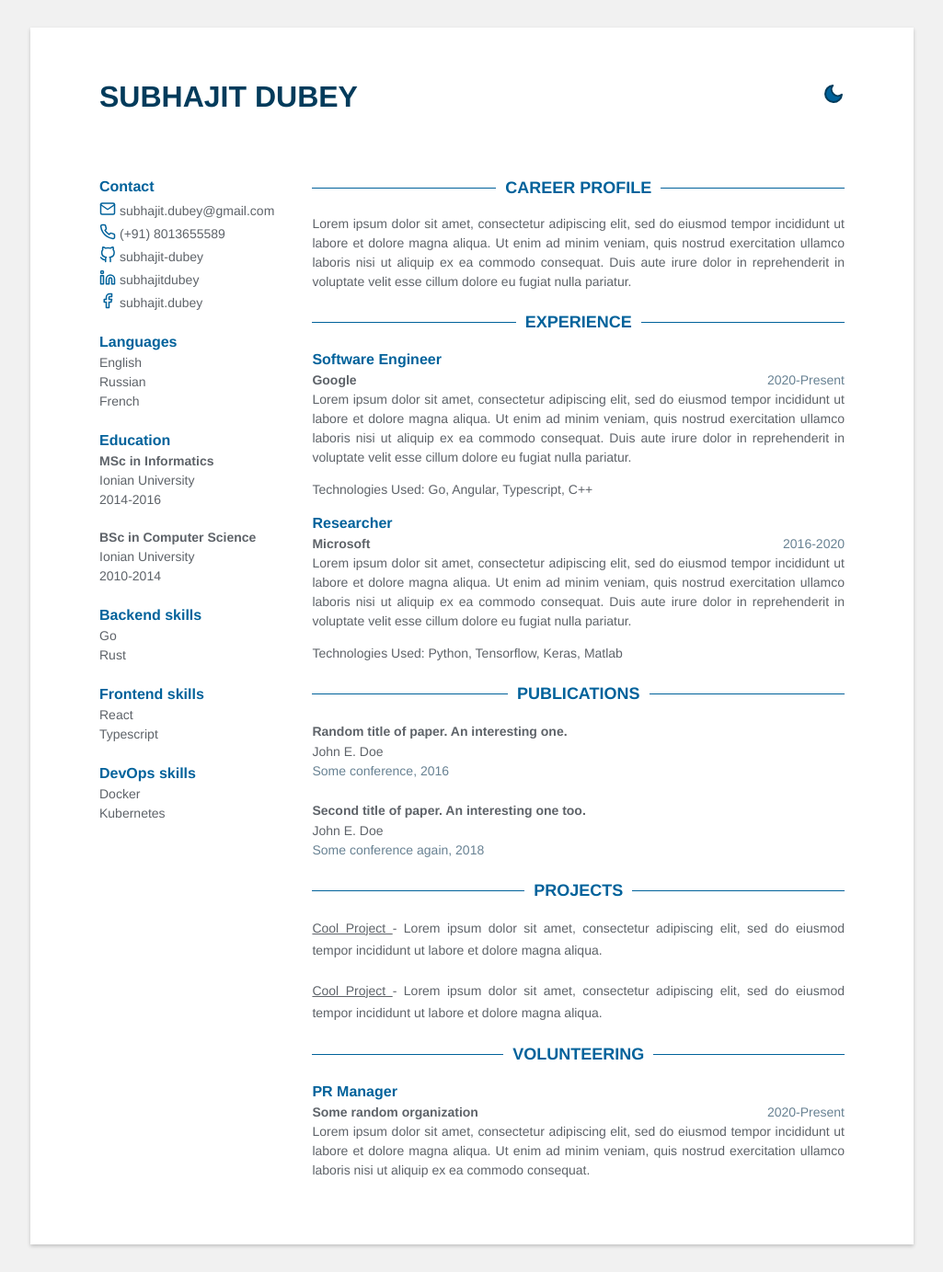
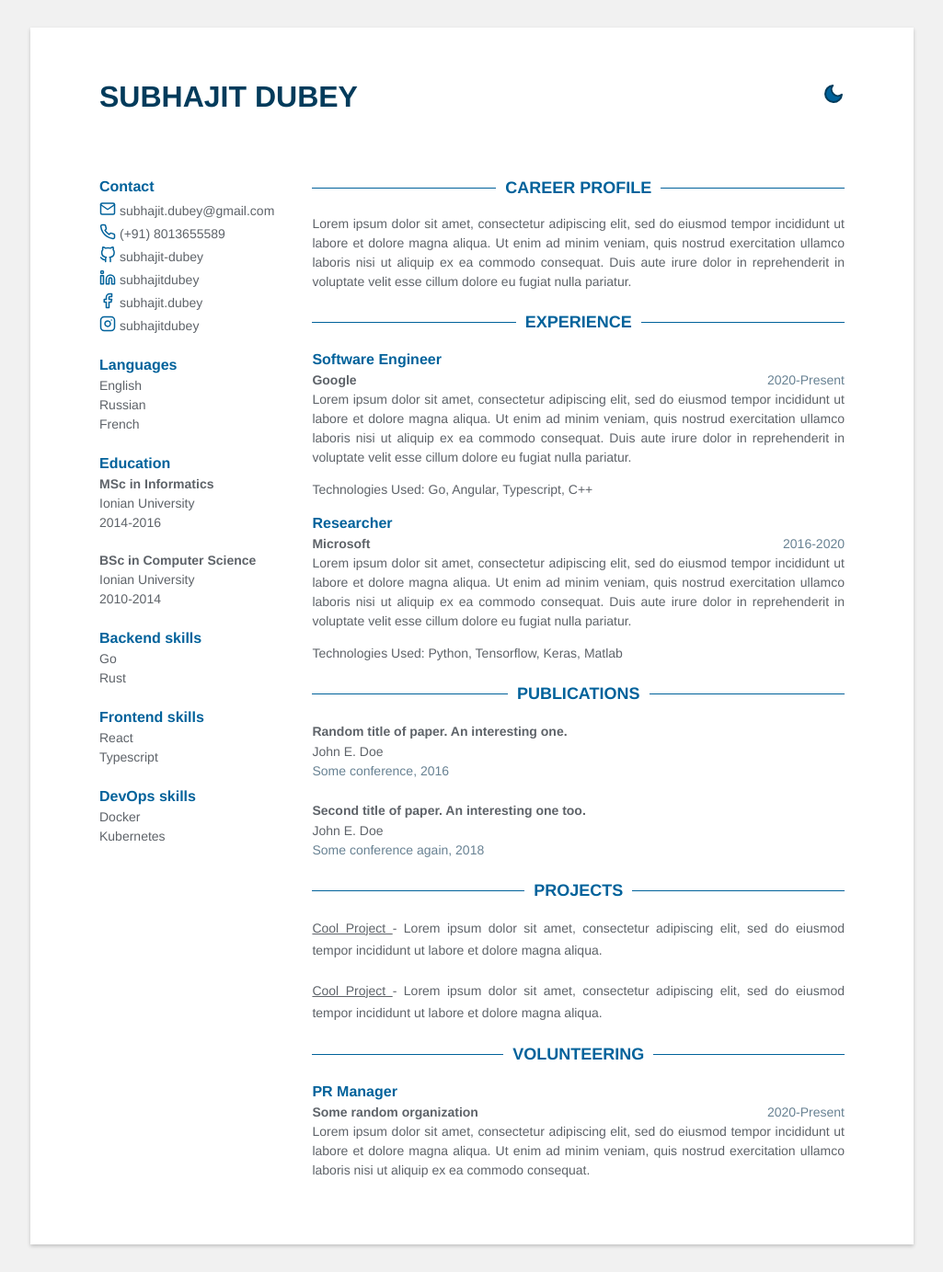
Before and after one commit to subhajit-dubey/cv_soft, a Jekyll site: the page built from index.html, in a window 1280 px wide. Shown: the whole page at 92% size, without its empty margins (127-1152 px from the left). Built offline with Jekyll 4.4.1, drawn with Linux system fonts in a browser that asks for light colours.

Commit message:
bug fix v1

```diff
--- a/_includes/contact.html
+++ b/_includes/contact.html
@@ -47,7 +47,7 @@
         </div>
     {% endif %}
 
-    {% if contact.instragram %}
+    {% if contact.instagram %}
         <div class="contact-item">
             <i data-feather="instagram"></i>
             <a href="https://instagram.com/{{contact.gitlab}}">
```
